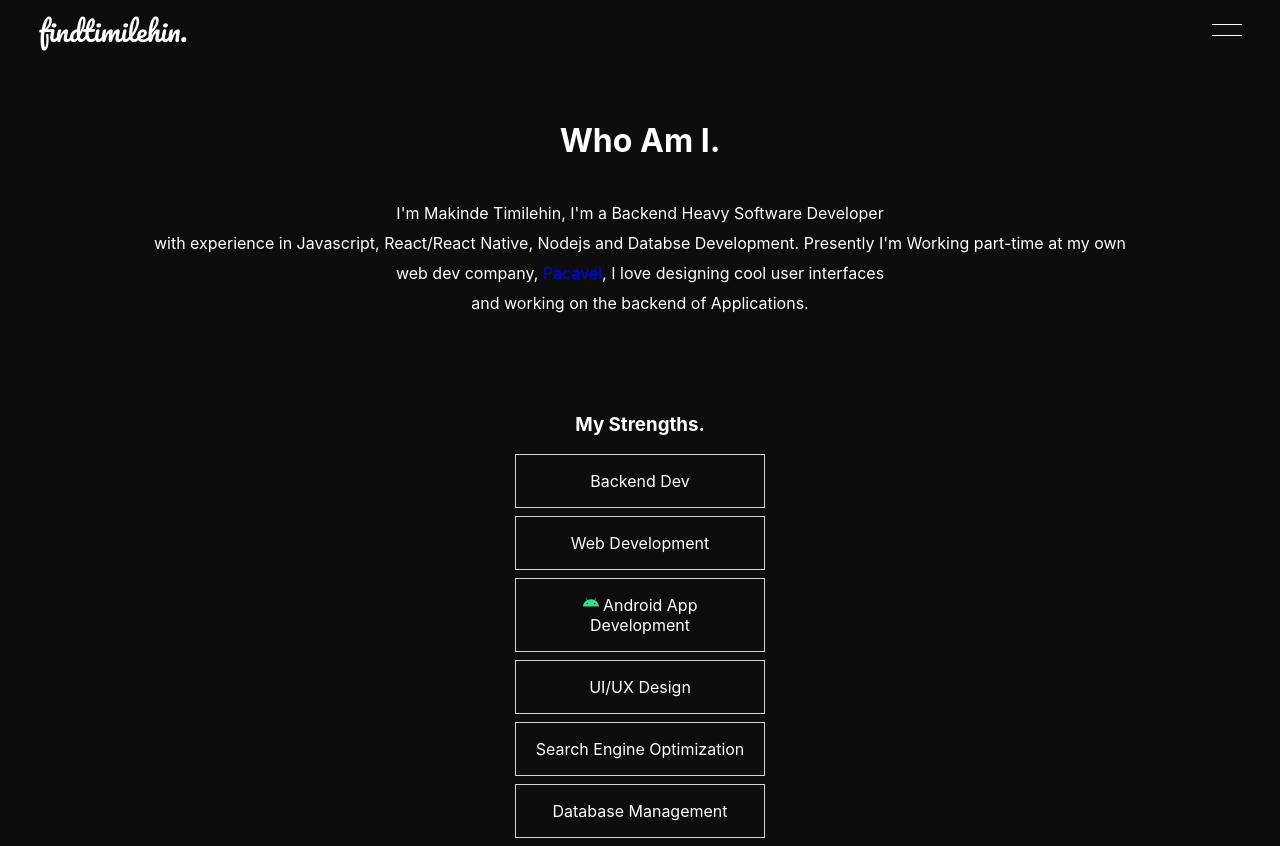
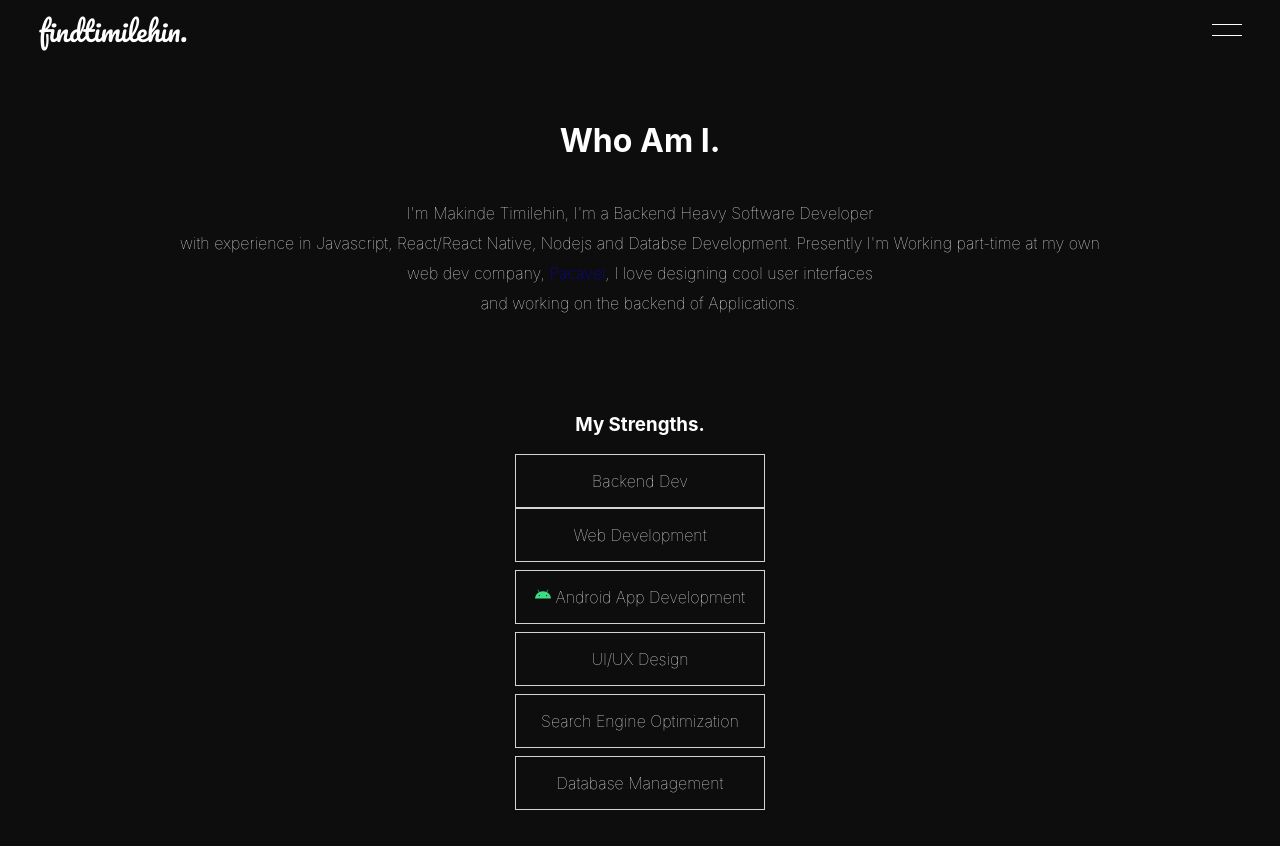
Before and after one commit to Timilehinn/findtimilehin, a Next.js app: page /about in a window 1280 px wide. After the commit the page ends 818 px from the top, so only its background shows below. Built offline with nearby package versions, Linux system fonts and the light colour scheme.

Commit message:
changed font weight to lighter on all screens

```diff
--- a/pages/about.js
+++ b/pages/about.js
@@ -17,20 +17,20 @@ function About() {
 
             <div className={style.header_div}>
                 <h1 style={{textAlign:'center'}}>Who Am I.</h1>
-                <p style={{lineHeight:'30px',textAlign:'center'}}>I'm Makinde Timilehin, I'm a Backend Heavy Software Developer <br />
+                <p style={{lineHeight:'30px',fontWeight:'lighter',textAlign:'center'}}>I'm Makinde Timilehin, I'm a Backend Heavy Software Developer <br />
                  with experience in Javascript, React/React Native, Nodejs and Databse Development. Presently I'm Working part-time at my own<br/> web dev company,<a style={{color:'blue'}} href="https://pacavel.herokuapp.com"> Pacavel</a>, I love designing cool user interfaces <br/> and working on the backend of Applications. </p>
                  <br/>
                  <br/>
                  <br/>
                  <h3 style={{textAlign:'center'}}>My Strengths.</h3>
                  {/* <div style={{width:}}> */}
-                    <span style={{padding:'1rem',marginBottom:'.5rem',width:'250px',alignSelf:'center',textAlign:'center',border:'.5px solid lightgrey'}}>Backend Dev</span>
-                    <span style={{padding:'1rem',marginBottom:'.5rem',width:'250px',alignSelf:'center',textAlign:'center',border:'.5px solid lightgrey'}}>Web Development</span>
-                    <span style={{padding:'1rem',marginBottom:'.5rem',width:'250px',alignSelf:'center',textAlign:'center',border:'.5px solid lightgrey'}}><FaAndroid color="#3ddc84"/> Android App Development</span>
-                    <span style={{padding:'1rem',marginBottom:'.5rem',width:'250px',alignSelf:'center',textAlign:'center',border:'.5px solid lightgrey'}}>UI/UX Design</span>
-                    {/* <span style={{padding:'1rem',marginBottom:'.5rem',width:'250px',alignSelf:'center',textAlign:'center',border:'.5px solid lightgrey'}}>Responsive Design</span> */}
-                    <span style={{padding:'1rem',marginBottom:'.5rem',width:'250px',alignSelf:'center',textAlign:'center',border:'.5px solid lightgrey'}}>Search Engine Optimization</span>
-                    <span style={{padding:'1rem',marginBottom:'.5rem',width:'250px',alignSelf:'center',textAlign:'center',border:'.5px solid lightgrey'}}>Database Management</span>
+                    <span style={{padding:'1rem',fontWeight:'lighter',gmarginBottom:'.5rem',width:'250px',alignSelf:'center',textAlign:'center',border:'.5px solid lightgrey'}}>Backend Dev</span>
+                    <span style={{padding:'1rem',fontWeight:'lighter',marginBottom:'.5rem',width:'250px',alignSelf:'center',textAlign:'center',border:'.5px solid lightgrey'}}>Web Development</span>
+                    <span style={{padding:'1rem',fontWeight:'lighter',marginBottom:'.5rem',width:'250px',alignSelf:'center',textAlign:'center',border:'.5px solid lightgrey'}}><FaAndroid color="#3ddc84"/> Android App Development</span>
+                    <span style={{padding:'1rem',fontWeight:'lighter',marginBottom:'.5rem',width:'250px',alignSelf:'center',textAlign:'center',border:'.5px solid lightgrey'}}>UI/UX Design</span>
+                    {/* <span style={{padding:'1rm',marginBottom:'.5rem',width:'250px',alignSelf:'center',textAlign:'center',border:'.5px solid lightgrey'}}>Responsive Design</span> */}
+                    <span style={{padding:'1rem',fontWeight:'lighter',marginBottom:'.5rem',width:'250px',alignSelf:'center',textAlign:'center',border:'.5px solid lightgrey'}}>Search Engine Optimization</span>
+                    <span style={{padding:'1rem',fontWeight:'lighter',marginBottom:'.5rem',width:'250px',alignSelf:'center',textAlign:'center',border:'.5px solid lightgrey'}}>Database Management</span>
                 {/* </div> */}
             </div>
         </div>
```
